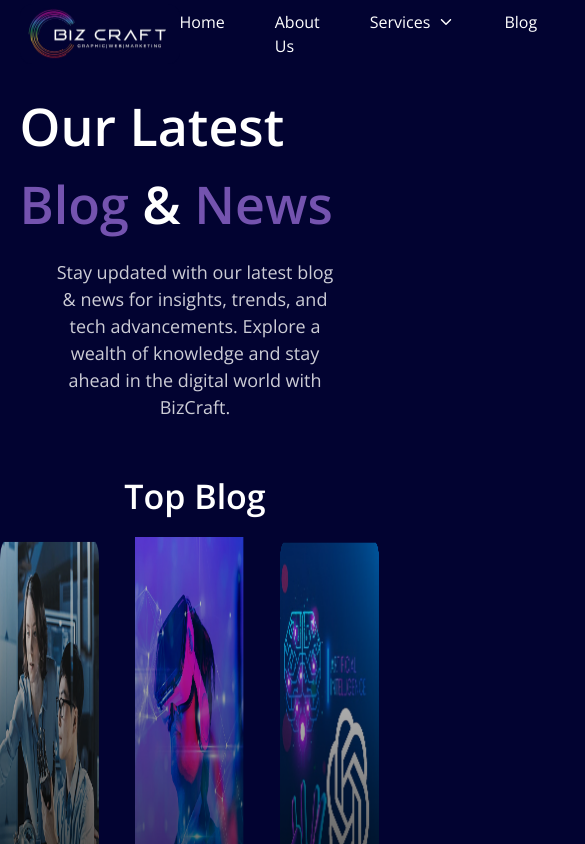
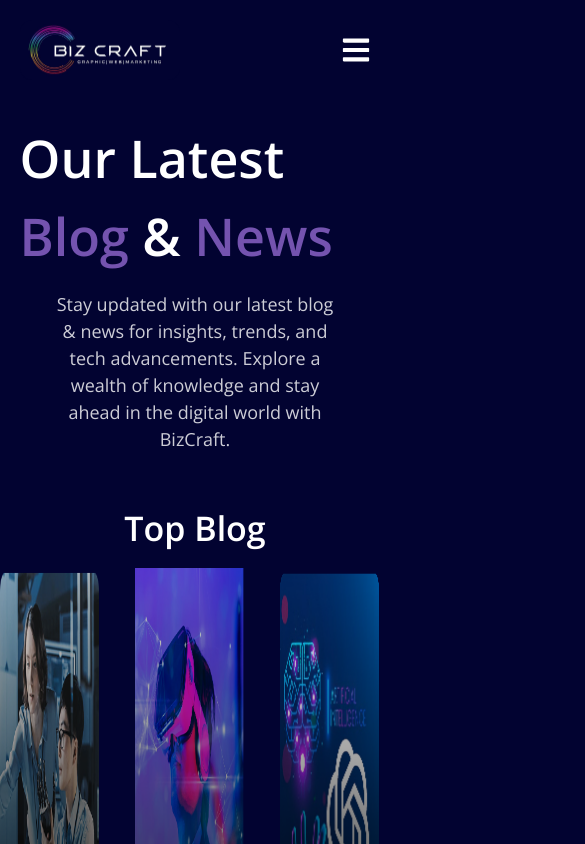
Before and after one commit to Resources-DTW/bizcraft, a React (Create React App) app: page /blog in a window 390 px wide. Shown: the top 844 px of the page, 585 px wide, since content can reach past the window. Built offline with nearby package versions, Linux system fonts and the light colour scheme.

Commit message:
fix!:header fixed

```diff
--- a/src/components/Header.js
+++ b/src/components/Header.js
@@ -1,14 +1,30 @@
-import React, { useState } from "react";
+import React, { useEffect, useState } from "react";
 import { Link, useNavigate } from "react-router-dom";
 import { Button, Dropdown, Space } from "antd";
 import "../styles/Header.css";
 import headerlogo from "../assests/headerlogo.png";
 import { BiSolidPhoneCall } from "react-icons/bi";
 import { IoIosArrowDown, IoIosArrowUp } from "react-icons/io";
+import { FaBars, FaTimes } from "react-icons/fa";
 
 export default function Header() {
   const [solutionsOpen, setSolutionsOpen] = useState(false);
   const navigate = useNavigate();
+
+  const [menuOpen, setMenuOpen] = useState(false);
+  const [isMobile, setIsMobile] = useState(window.innerWidth < 768);
+
+  useEffect(() => {
+    const handleResize = () => {
+      setIsMobile(window.innerWidth < 768);
+    };
+    window.addEventListener("resize", handleResize);
+    return () => window.removeEventListener("resize", handleResize);
+  }, []);
+
+  const toggleMenu = () => {
+    setMenuOpen(!menuOpen);
+  };
 
   const solutionsItems = [
     {
@@ -48,11 +64,22 @@ export default function Header() {
       <div className="header-logo">
         <img src={headerlogo} alt="logo" />
       </div>
-      <div className="header-nav">
-        <Link to="/" className="nav-link">
+
+      {isMobile && (
+        <div className="menu-icon" onClick={toggleMenu}>
+          {menuOpen ? <FaTimes size={30} /> : <FaBars size={30} />}
+        </div>
+      )}
+
+      <div className={`header-nav ${menuOpen ? "active" : ""}`}>
+        <Link to="/" className="nav-link" onClick={() => setMenuOpen(false)}>
           Home
         </Link>
-        <Link to="/about-us" className="nav-link">
+        <Link
+          to="/about-us"
+          className="nav-link"
+          onClick={() => setMenuOpen(false)}
+        >
           About Us
         </Link>
         <Dropdown
@@ -62,7 +89,13 @@ export default function Header() {
           onOpenChange={(open) => setSolutionsOpen(open)}
         >
           <a onClick={(e) => e.preventDefault()} className="nav-link">
-            <Space>
+            <Space
+              style={{
+                display: "flex",
+                alignItems: "center",
+                justifyContent: "space-between",
+              }}
+            >
               Services
               <span
                 style={{
@@ -70,6 +103,8 @@ export default function Header() {
                   alignItems: "center",
                   justifyContent: "center",
                   color: "#ffffff",
+                  fontSize: 20,
+                  fontWeight: 600,
                 }}
               >
                 {solutionsOpen ? <IoIosArrowUp /> : <IoIosArrowDown />}
@@ -78,13 +113,21 @@ export default function Header() {
           </a>
         </Dropdown>
 
-        <Link to="/blog" className="nav-link">
+        <Link
+          to="/blog"
+          className="nav-link"
+          onClick={() => setMenuOpen(false)}
+        >
           Blog
         </Link>
-        <Link to="/contact-us" className="nav-link">
+        <Link
+          to="/contact-us"
+          className="nav-link"
+          onClick={() => setMenuOpen(false)}
+        >
           Contact Us
         </Link>
-      </div>
+        {isMobile && menuOpen && (
           <div>
             <Button
               style={{
@@ -102,6 +145,28 @@ export default function Header() {
               CALL US
             </Button>
           </div>
+        )}
+      </div>
+
+      {!isMobile && (
+        <div>
+          <Button
+            style={{
+              fontSize: 14,
+              fontWeight: 600,
+              backgroundColor: "#FFFFFF1F",
+              borderRadius: "108px",
+              width: "134px",
+              height: "44px",
+              color: "#FFFFFF",
+              borderStyle: "none",
+            }}
+          >
+            <BiSolidPhoneCall style={{ width: "24px", height: "24px" }} />
+            CALL US
+          </Button>
+        </div>
+      )}
     </div>
   );
 }
--- a/src/screens/Contact Us.js
+++ b/src/screens/Contact Us.js
@@ -26,16 +26,16 @@ export default function ContactUs() {
     <div>
       <Header />
 
-      <div className="contact-header">
+      {/* <div className="contact-header">
         <p className="contact-title">Contact Us</p>
         <p className="contact-description">
           Reach out to BizCraft for expert solutions and collaborations. Contact
           us today to discuss your unique requirements and discover how our
           innovative team can help propel your business forward.
         </p>
-      </div>
+      </div> */}
 
-      <div className="contact-details">
+      {/* <div className="contact-details">
         <div className="contact-card">
           <img src={location} alt="location" className="contact-icon" />
           <p className="contact-label">Location Address:</p>
@@ -64,9 +64,9 @@ export default function ContactUs() {
             +91 6381659676
           </Link>
         </div>
-      </div>
+      </div> */}
 
-      <div className="contact-container">
+      {/* <div className="contact-container">
         <div className="contactus-box">
           <div className="contactus-form-container">
             <Form
@@ -183,8 +183,8 @@ export default function ContactUs() {
                     {item.icon}
                   </Link>
                 </div>
-              ))}
-              {/* <div className="social-icons">
+              ))} */}
+      {/* <div className="social-icons">
                 <Link>
                   <FaFacebook className="contactus-icon" />
                 </Link>
@@ -209,12 +209,12 @@ export default function ContactUs() {
                   <FaXTwitter className="contactus-icon" />
                 </Link>
               </div> */}
-            </div>
+      {/* </div>
           </div>
         </div>
-      </div>
+      </div> */}
 
-      <iframe
+      {/* <iframe
         src="https://www.google.com/maps/embed?pb=!1m18!1m12!1m3!1d7774.042003263787!2d80.2253517508507!3d13.034334527370943!2m3!1f0!2f0!3f0!3m2!1i1024!2i768!4f13.1!3m3!1m2!1s0x3a52675c20776c0d%3A0x1cb53c7de4f2091d!2sBiz%20Craft%20Creative%20Services!5e0!3m2!1sen!2sin!4v1740036116064!5m2!1sen!2sin"
         width="100%"
         height="400px"
@@ -225,9 +225,9 @@ export default function ContactUs() {
         allowfullscreen=""
         loading="lazy"
         referrerpolicy="no-referrer-when-downgrade"
-      ></iframe>
+      ></iframe> */}
 
-      <Footer />
+      {/* <Footer /> */}
     </div>
   );
 }
--- a/src/styles/Header.css
+++ b/src/styles/Header.css
@@ -19,6 +19,11 @@ body {
   padding: 1% 5%;
   width: 100%;
 }
+@media (max-width: 768px) {
+  .header {
+    padding: 5%;
+  }
+}
 .header-logo img {
   width: 160px;
   height: 60px;
@@ -36,3 +41,31 @@ body {
 a {
   text-decoration: none !important;
 }
+.menu-icon {
+  display: none;
+}
+@media (max-width: 768px) {
+  .menu-icon {
+    display: block;
+    color: white !important;
+  }
+
+  .header-nav {
+    display: none;
+    flex-direction: column;
+    position: absolute;
+    top: 100px;
+    width: 100%;
+    padding: 20px;
+    z-index: 100;
+    background-color: #020331 !important;
+  }
+
+  .header-nav.active {
+    display: flex;
+    color: #ffffff !important;
+    padding-right: 10%;
+    width: 100%;
+    height: 550px;
+  }
+}
```
Lines whose indentation alone changed are shown as unchanged.
